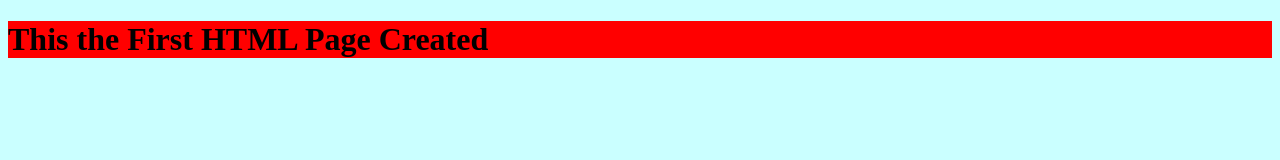
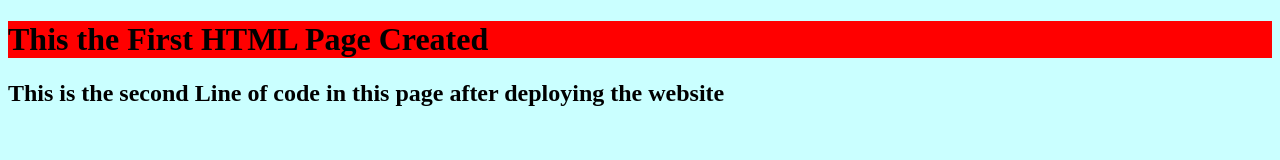
Before and after one commit to Walden-Wyatt/march21, a plain HTML site: page index.html in a window 1280 px wide. Drawn offline with Linux system fonts and the light colour scheme.

Commit message:
version 3

```diff
--- a/index.html
+++ b/index.html
@@ -14,5 +14,7 @@
 
   <h1>  This the First HTML Page Created  </h1>
 
+  <h2>  This is the second Line of code in this page after deploying the website  </h2>
+
 </body>
 </html>
```
